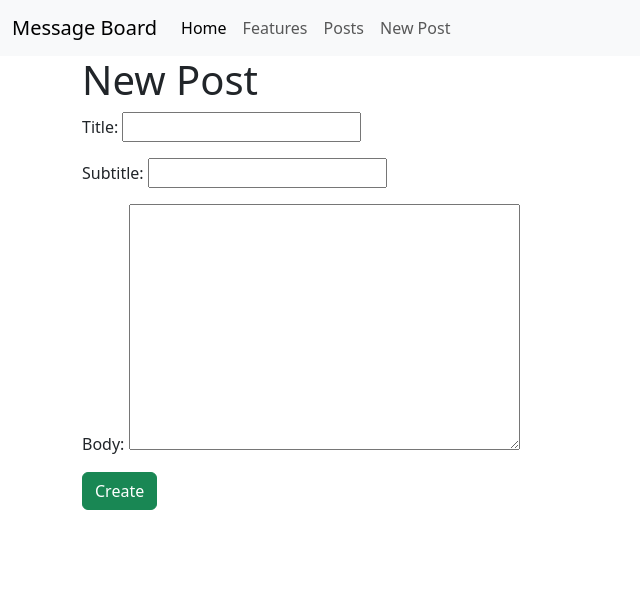
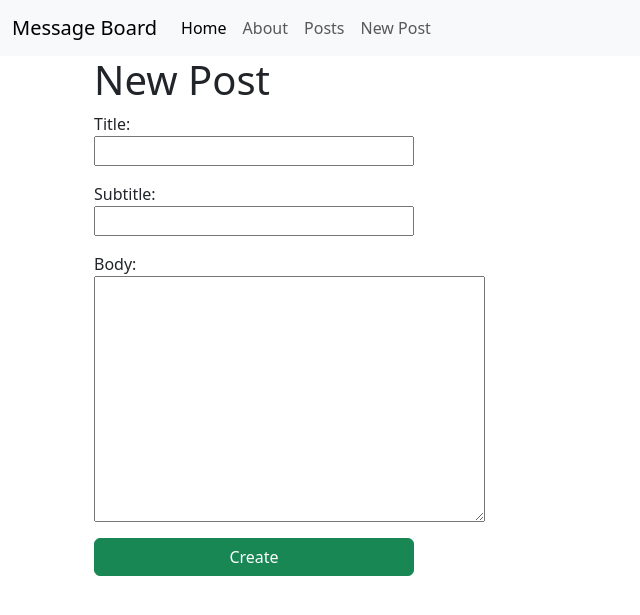
Before and after one commit to LereRentesca/message_board, a Django app: page /posts/new/ in a window 1280 px wide. Shown: the top 615 px of the page, without its empty margins (0-640 px from the left). Run offline with Django 4.2, Linux system fonts and the light colour scheme.

Commit message:
Assignment 03

```diff
--- a/config/urls.py
+++ b/config/urls.py
@@ -20,4 +20,5 @@ from django.urls import path, include
 urlpatterns = [
     path('admin/', admin.site.urls),
     path('posts/',include("posts.urls")),
+    path('',include("pages.urls")),
 ]
--- /dev/null
+++ b/pages/urls.py
@@ -0,0 +1,7 @@
+from django.urls import path
+from .views import HomePageView, AboutPageView
+
+urlpatterns = [
+    path(""      ,  HomePageView.as_view() ,  name="home"),
+    path("about/",  AboutPageView.as_view(),  name="about"),
+]
--- /dev/null
+++ b/static/css/new_post.css
@@ -0,0 +1,14 @@
+p{
+    display: flex;
+    flex-direction: column;
+}
+
+form{
+    display: flex;
+    flex-direction: column;
+    align-items: start;
+}
+
+input{
+    width: 320px;
+}
--- a/templates/base.html
+++ b/templates/base.html
@@ -9,11 +9,12 @@
         rel="stylesheet"
         integrity="sha384-KK94CHFLLe+nY2dmCWGMq91rCGa5gtU4mk92HdvYe+M/SXH301p5ILy+dN9+nJOZ"
         crossorigin="anonymous">
+    {% block more_css %}{% endblock more_css %}
 </head>
 <body>
     <nav class="navbar navbar-expand-lg bg-body-tertiary">
         <div class="container-fluid">
-            <a class="navbar-brand" href="#">Message Board</a>
+            <a class="navbar-brand" href="{% url 'home' %}">Message Board</a>
             <button class="navbar-toggler" type="button" data-bs-toggle="collapse"
                 data-bs-target="#navbarNav" aria-controls="navbarNav" aria-expanded="false"
                 aria-label="Toggle navigation">
@@ -22,10 +23,10 @@
             <div class="collapse navbar-collapse" id="navbarNav">
                 <ul class="navbar-nav">
                     <li class="nav-item">
-                        <a class="nav-link active" aria-current="page" href="#">Home</a>
+                        <a class="nav-link active" aria-current="page" href="{% url 'home' %}">Home</a>
                     </li>
                     <li class="nav-item">
-                        <a class="nav-link" href="#">Features</a>
+                        <a class="nav-link" href="{% url 'about' %}">About</a>
                     </li>
                     <li class="nav-item">
                         <a class="nav-link" href="{% url 'post_list' %}">Posts</a>
--- a/templates/posts/new.html
+++ b/templates/posts/new.html
@@ -2,11 +2,17 @@
 
 {% block title %}New Post{% endblock title%}
 
+{% block more_css %}
+<link rel="stylesheet" href="../../static/css/new_post.css">
+{% endblock %}
+
 {% block content %}
+<div class="container-md">
     <h1>New Post</h1>
     <form method="POST">
         {% csrf_token %}
         {{ form.as_p }}
         <input type="submit" value="Create" class="btn btn-success">
     </form>
+</div>
 {% endblock content %}
```
Also changed, not shown: pages/views.py (+6 -2 lines), templates/pages/about.html (added, +9 -0 lines), templates/pages/home.html (added, +8 -0 lines), templates/posts/list.html (+9 -5 lines).
